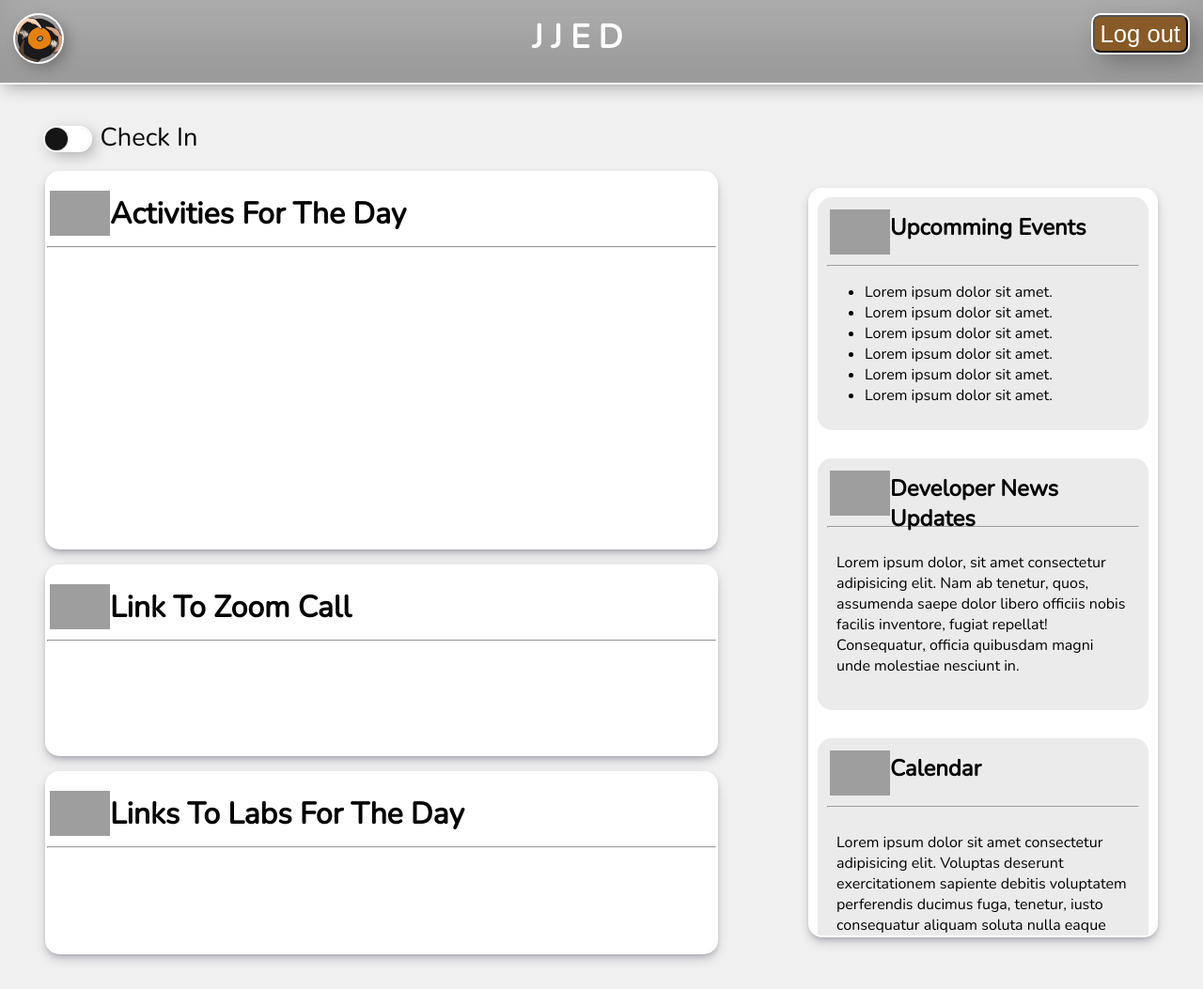
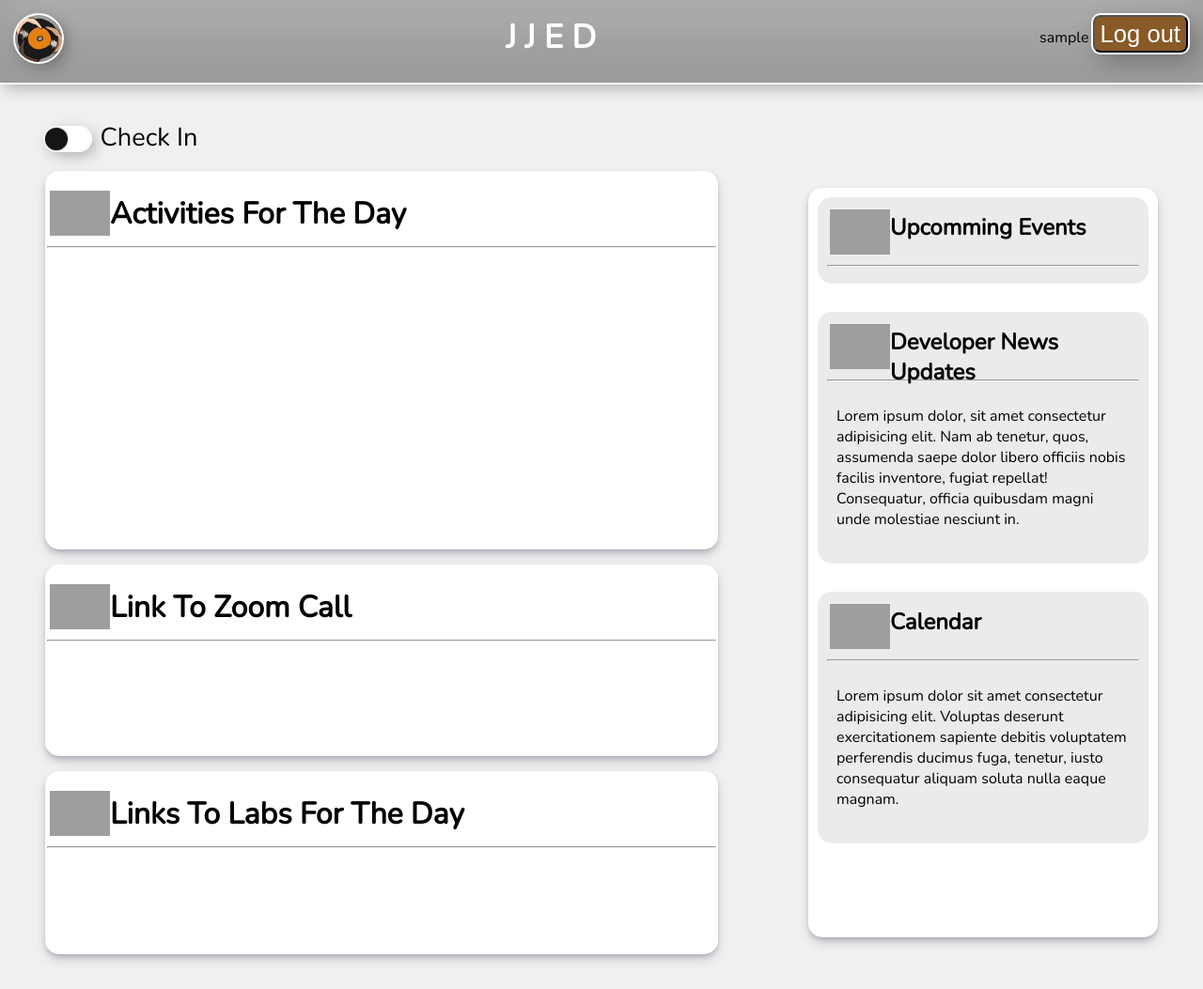
Before and after one commit to josh-boat365/JJED-Attendance-System-, a Flask app: page /intern_home in a window 1280 px wide. Shown: the top 1053 px of the page at 94% size. Run offline with Flask 3, Linux system fonts and the light colour scheme; a user stored in the database is signed in; grey boxes are pictures that could not be loaded.

Commit message:
made changes to intern home and admin home

```diff
--- a/templates/intern_home.html
+++ b/templates/intern_home.html
@@ -19,6 +19,7 @@
 
                 <a href="#" class="jjed">J J E D</a>
                 <form action="/logout">
+                    {{session.get("username")}}
                     <button type="submit" >Log out</button>
                 </form>
 
@@ -64,6 +65,10 @@
                             <p>
                                 <strong>{{activities[activity][2]}}</strong> <small>{{activities[activity][3]}}</small>
                             </p>
+                            {% else %}
+                            <ul>
+                                <li>No Activities  Yet</li>
+                            </ul>
                             {% endif %}
                             {% endfor %}
 
@@ -86,6 +91,10 @@
                             <p>
                                 <strong>{{activities[activity][2]}}</strong> <small>{{activities[activity][3]}}</small>
                             </p>
+                            {% else %}
+                            <ul>
+                                <li>No Zoom link Yet</li>
+                            </ul>
                             {% endif %}
                             {% endfor %}
 
@@ -105,6 +114,10 @@
                             <p>
                                 <strong>{{activities[activity][2]}}</strong> <small>{{activities[activity][3]}}</small>
                             </p>
+                            {% else %}
+                            <ul>
+                                <li>No Labs Yet</li>
+                            </ul>
                             {% endif %}
                             {% endfor %}
 
@@ -122,15 +135,20 @@
                             <h2>Upcomming Events</h2>
                         </div>
                         <hr>
+                        {% for activity in range(length) %}
+                            {%if "Quick Note" in activities[activity][1] %}
+                                <ul>
+                                    <li><strong>{{activities[activity][2]}}</strong> <small>{{activities[activity][3]}}</small></li>
 
-                        <ul>
-                            <li>Lorem ipsum dolor sit amet.</li>
-                            <li>Lorem ipsum dolor sit amet.</li>
-                            <li>Lorem ipsum dolor sit amet.</li>
-                            <li>Lorem ipsum dolor sit amet.</li>
-                            <li>Lorem ipsum dolor sit amet.</li>
-                            <li>Lorem ipsum dolor sit amet.</li>
-                        </ul>
+                                </ul>
+                                {% else %}
+                                <ul>
+                                    <li>No Upcomming Events Yet</li>
+                                </ul>
+                            {% endif %}
+
+                            {% endfor %}
+
                     </div>
 
                     <div class="web-api-tab">
```
Also changed, not shown: jjed.db.
